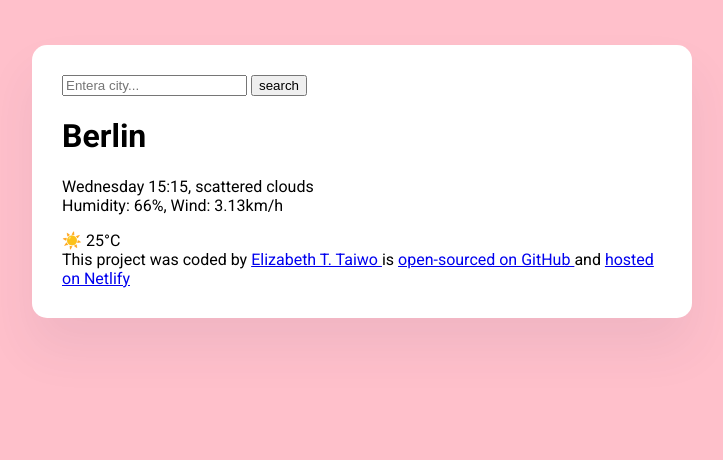
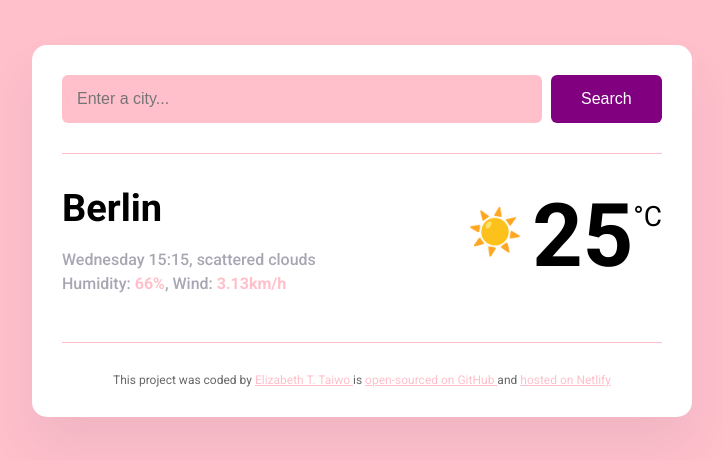
Before and after one commit to ifelsewhat/wetter-prognose, a plain HTML site: page index.html in a window 1280 px wide. Shown: the whole page, without its empty margins (278-1001 px from the left). Drawn offline with Linux system fonts and the light colour scheme.

Commit message:
Added basic CSS

```diff
--- a/index.html
+++ b/index.html
@@ -15,22 +15,32 @@
   <body>
     <div class="weather-app">
       <header>
-        <form>
-          <input type="search" placeholder="Entera city..." required />
-          <input type="submit" value="search" />
+        <form class="search-form">
+          <input
+            type="search"
+            placeholder="Enter a city..."
+            required
+            class="search-form-input"
+          />
+          <input type="submit" value="Search" class="search-form-button" />
         </form>
       </header>
       <main>
-        <div>
-          <h1>Berlin</h1>
-          <p>
-            Wednesday 15:15, scattered clouds
-            <br />
-            Humidity: 66%, Wind: 3.13km/h
-          </p>
+        <div class="weather-app-data">
+          <div>
+            <h1 class="weather-app-city">Berlin</h1>
+            <p class="weather-app-details">
+              Wednesday 15:15, scattered clouds
+              <br />
+              Humidity: <strong>66%</strong>, Wind: <strong>3.13km/h</strong>
+            </p>
+          </div>
+          <div class="weather-app-temperature-container">
+            <div class="weather-icon-icon">☀️</div>
+            <div class="weather-app-temperature-value">25</div>
+            <div class="weather-app-unit">°C</div>
+          </div>
         </div>
-
-        <div>☀️ 25°C</div>
       </main>
 
       <footer>
--- a/src/style.css
+++ b/src/style.css
@@ -1,6 +1,10 @@
 body {
   background-color: pink;
   font-family: "roboto", sans-serif;
+}
+
+a {
+  color: pink;
 }
 .weather-app {
   background: white;
@@ -10,3 +14,79 @@
   border-radius: 15px;
   padding: 30px;
 }
+
+header {
+  border-bottom: 1px solid pink;
+  padding: 0 0 30px 0;
+}
+.search-form-input {
+  background-color: pink;
+  border: none;
+  border-radius: 6px;
+  width: 80%;
+  font-size: 16px;
+  padding: 15px;
+}
+.search-form-button {
+  background: purple;
+  padding: 15px 30px;
+  border: none;
+  border-radius: 6px;
+  margin-left: 5px;
+  color: white;
+  font-size: 16px;
+}
+
+main {
+  padding: 30px 0;
+}
+
+.weather-app-data {
+  display: flex;
+  justify-content: space-between;
+}
+
+.weather-app-city {
+  margin: 0;
+  font-size: 38px;
+  line-height: 48px;
+}
+
+.weather-app-details {
+  font-size: 16px;
+  line-height: 24px;
+  color: rgba(39, 33, 66, 0.4);
+  font-weight: 500;
+}
+
+.weather-app-details strong {
+  color: pink;
+}
+
+.weather-app-temperature-container {
+  display: flex;
+}
+
+.weather-icon-icon {
+  font-size: 44px;
+  margin-top: 22px;
+}
+
+.weather-app-temperature-value {
+  font-size: 88px;
+  font-weight: bold;
+  margin-left: 10px;
+}
+
+.weather-app-unit {
+  margin-top: 16px;
+  font-size: 28px;
+}
+
+footer {
+  border-top: 1px solid pink;
+  padding: 30px 0 0 0;
+  text-align: center;
+  font-size: 12px;
+  color: rgba(0, 0, 0, 0.6);
+}
```
